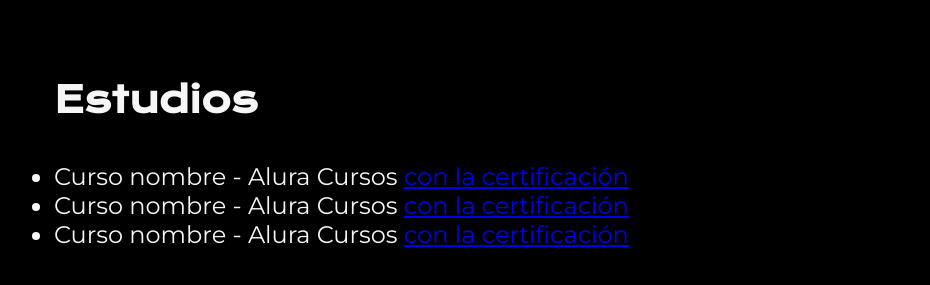
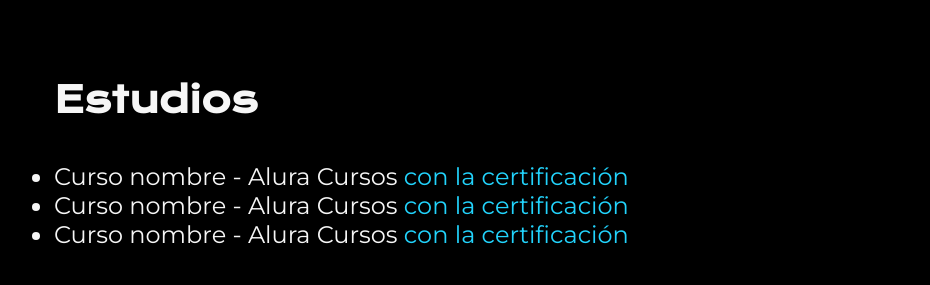
Before and after one commit to ElianaMendez/pagina_presentacion, a plain HTML site: page curriculum.html in a window 1280 px wide. Shown: the part 529-814 px from the top of the page, without its empty margins (138-1068 px from the left). Drawn offline with nearby package versions, Linux system fonts and the light colour scheme.

Commit message:
Ajustes link certificados curriculum

```diff
--- a/styles/style.css
+++ b/styles/style.css
@@ -89,6 +89,11 @@
     background-color: #272727;
 }
 
+.presentacion__contenido__texto a{
+    text-decoration: none;
+    color: #22D4FD;
+}
+
 .footer{
     background-color: #22D4FD;
     padding: 24px;
```
